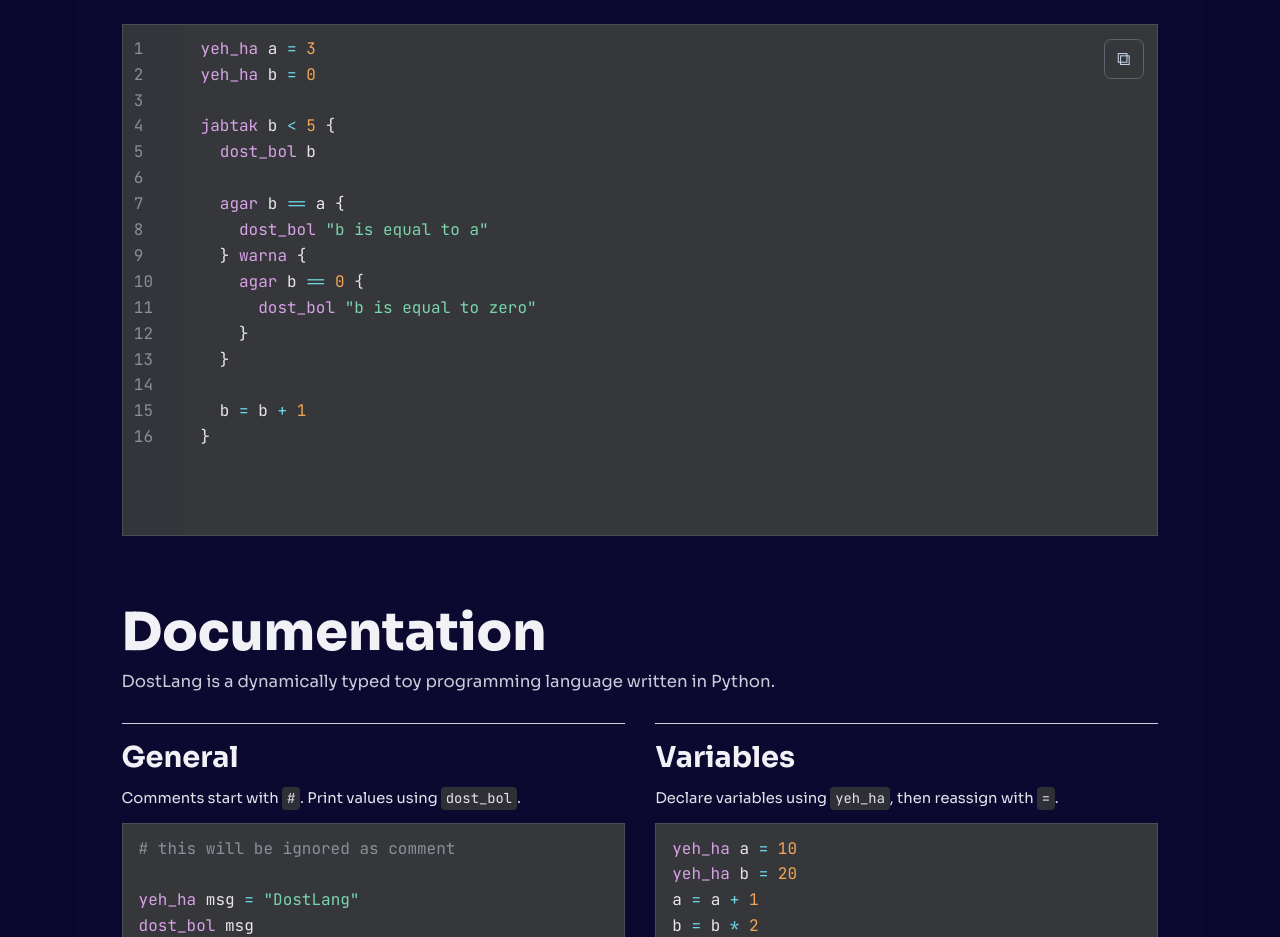
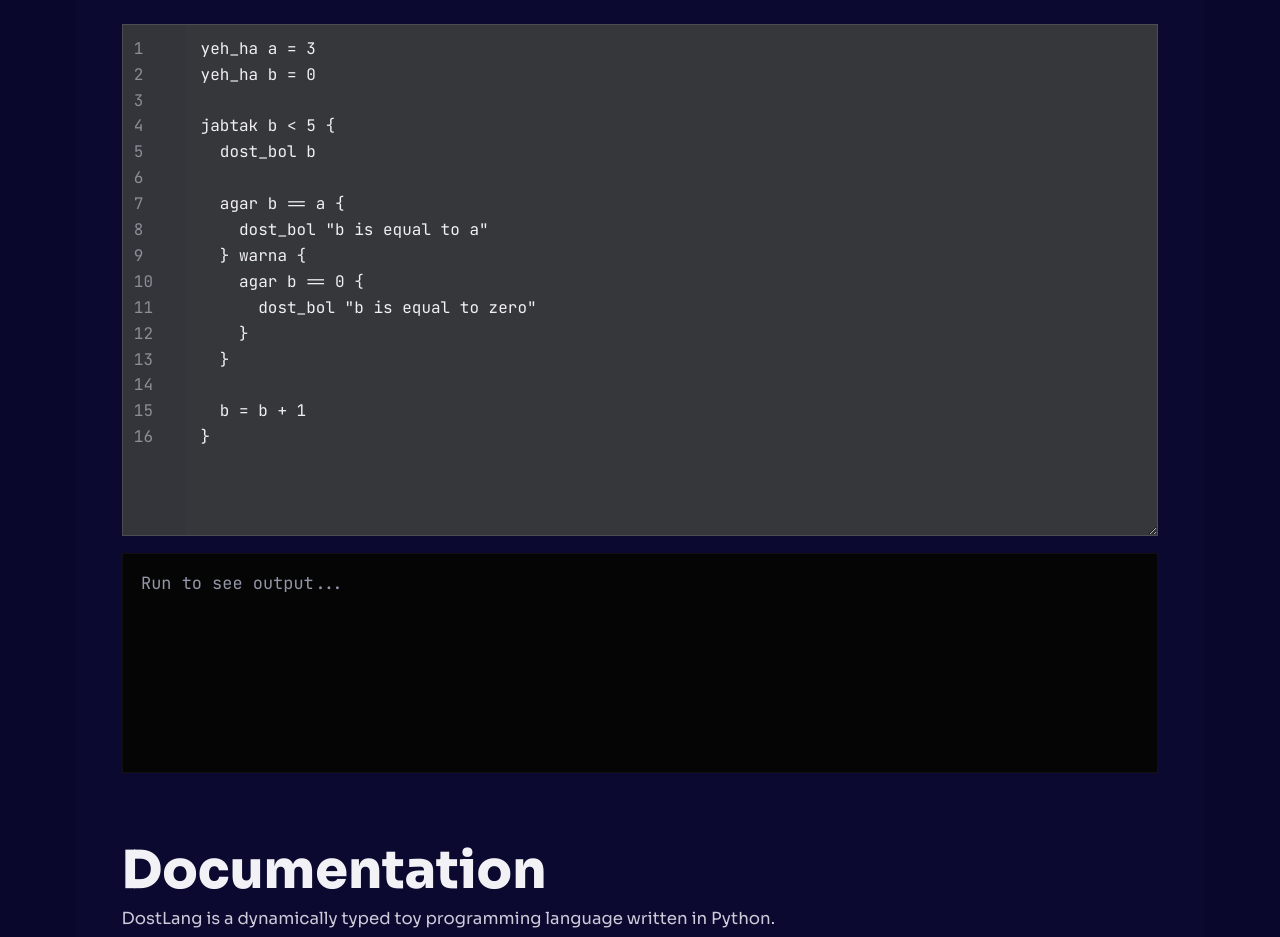
Before and after one commit to Mdkaifee/Dostlang_React, a React (Vite) app: page / in a window 1280 px wide. Shown: the part 735-1672 px from the top of the page. Built offline with nearby package versions, Linux system fonts and the light colour scheme.

Commit message:
updated copy

```diff
--- a/src/App.jsx
+++ b/src/App.jsx
@@ -1,4 +1,4 @@
-import { useMemo, useState } from 'react'
+import { useEffect, useMemo, useRef, useState } from 'react'
 
 const playgroundSample = `yeh_ha a = 3
 yeh_ha b = 0
@@ -69,6 +69,111 @@ function InlineTag({ children }) {
   return <code className="inline-tag">{children}</code>
 }
 
+function stripInlineComment(line) {
+  let quote = null
+  for (let i = 0; i < line.length; i += 1) {
+    const ch = line[i]
+    if ((ch === '"' || ch === "'") && line[i - 1] !== '\\') {
+      if (quote === ch) quote = null
+      else if (!quote) quote = ch
+    }
+    if (ch === '#' && !quote) return line.slice(0, i)
+  }
+  return line
+}
+
+function stripSemicolon(value) {
+  return value.trim().replace(/;$/, '').trim()
+}
+
+function adaptExpr(expr) {
+  return expr
+    .replace(/\bsach\b/g, 'true')
+    .replace(/\bjhoot\b/g, 'false')
+    .replace(/\baur\b/g, '&&')
+    .replace(/\bya\b/g, '||')
+    .replace(/\bnahi\b/g, '!')
+}
+
+function compileToJs(code) {
+  const lines = code.split('\n')
+  let guardCounter = 0
+
+  return lines
+    .map((raw) => stripInlineComment(raw).replace(/\s+$/, ''))
+    .map((line) => {
+      const trimmed = line.trim()
+      if (!trimmed) return ''
+
+      const indent = line.slice(0, line.length - trimmed.length)
+
+      const chainedElseIf = trimmed.match(/^}\s*agar\s+(.+)\s*{$/)
+      if (chainedElseIf) {
+        return `${indent}} else if (${adaptExpr(stripSemicolon(chainedElseIf[1]))}) {`
+      }
+
+      if (/^}\s*warna\s*{$/.test(trimmed)) {
+        return `${indent}} else {`
+      }
+
+      if (trimmed === '{' || trimmed === '}') {
+        return `${indent}${trimmed}`
+      }
+
+      if (/^warna\s*{$/.test(trimmed)) {
+        return `${indent}else {`
+      }
+
+      const ifMatch = trimmed.match(/^agar\s+(.+)\s*{$/)
+      if (ifMatch) {
+        return `${indent}if (${adaptExpr(stripSemicolon(ifMatch[1]))}) {`
+      }
+
+      const whileMatch = trimmed.match(/^jabtak\s+(.+)\s*{$/)
+      if (whileMatch) {
+        guardCounter += 1
+        const cond = adaptExpr(stripSemicolon(whileMatch[1]))
+        return `${indent}for (let __loopGuard${guardCounter} = 0; __loopGuard${guardCounter} < 10000 && (${cond}); __loopGuard${guardCounter}++) {`
+      }
+
+      const declare = trimmed.match(/^yeh_ha\s+([a-zA-Z_][a-zA-Z0-9_]*)\s*=\s*(.+)$/)
+      if (declare) {
+        return `${indent}let ${declare[1]} = ${adaptExpr(stripSemicolon(declare[2]))};`
+      }
+
+      const print = trimmed.match(/^dost_bol\s+(.+)$/)
+      if (print) {
+        return `${indent}__out.push(${adaptExpr(stripSemicolon(print[1]))});`
+      }
+
+      const assign = trimmed.match(/^([a-zA-Z_][a-zA-Z0-9_]*)\s*=\s*(.+)$/)
+      if (assign) {
+        return `${indent}${assign[1]} = ${adaptExpr(stripSemicolon(assign[2]))};`
+      }
+
+      return `${indent}${adaptExpr(stripSemicolon(trimmed))};`
+    })
+    .join('\n')
+}
+
+function executeDost(code) {
+  const jsCode = compileToJs(code)
+
+  try {
+    const runner = new Function(`"use strict"; const __out = []; ${jsCode}; return __out;`)
+    const output = runner()
+    return {
+      ok: true,
+      lines: output.map((item) => String(item)),
+    }
+  } catch (error) {
+    return {
+      ok: false,
+      lines: [String(error?.message || error)],
+    }
+  }
+}
+
 function highlightLine(line) {
   const commentIdx = line.indexOf('#')
   const codePart = commentIdx >= 0 ? line.slice(0, commentIdx) : line
@@ -105,44 +210,96 @@ function highlightLine(line) {
   )
 }
 
-function CodeLines({ code, withNumbers = false }) {
+function CodeLines({ code }) {
+  const [copied, setCopied] = useState(false)
+  const timeoutRef = useRef(null)
   const lines = code.split('\n')
 
+  useEffect(
+    () => () => {
+      if (timeoutRef.current) clearTimeout(timeoutRef.current)
+    },
+    [],
+  )
+
+  const onCopy = async () => {
+    try {
+      await navigator.clipboard.writeText(code)
+      setCopied(true)
+      if (timeoutRef.current) clearTimeout(timeoutRef.current)
+      timeoutRef.current = setTimeout(() => setCopied(false), 1300)
+    } catch {
+      setCopied(false)
+    }
+  }
+
   return (
-    <div className={`code-grid ${withNumbers ? 'with-lines' : ''}`}>
-      {withNumbers ? (
-        <pre className="line-column" aria-hidden="true">
-          {lines.map((_, index) => (
-            <span key={`ln-${index + 1}`}>{index + 1}</span>
+    <div className="code-wrap">
+      <button className={`copy-fab ${copied ? 'copied' : ''}`} type="button" onClick={onCopy} aria-label="Copy code">
+        {copied ? '✓' : '⧉'}
+      </button>
+      {copied ? <span className="copy-badge">Copied!</span> : null}
+
+      <div className="code-grid">
+        <pre className="code-panel">
+          {lines.map((line, index) => (
+            <div className="code-row" key={`line-${index}`}>
+              {highlightLine(line)}
+            </div>
           ))}
         </pre>
-      ) : null}
-      <pre className="code-panel">
-        {lines.map((line, index) => (
-          <div className="code-row" key={`line-${index}`}>
-            {highlightLine(line)}
-          </div>
-        ))}
-      </pre>
+      </div>
     </div>
   )
 }
 
 function App() {
   const [playgroundCode, setPlaygroundCode] = useState(playgroundSample)
-  const lineCountMemo = useMemo(() => playgroundCode.split('\n').length, [playgroundCode])
+  const [terminalLines, setTerminalLines] = useState([])
+  const [runOk, setRunOk] = useState(true)
+  const [playCopied, setPlayCopied] = useState(false)
+  const copyTimeoutRef = useRef(null)
 
-  const onClear = () => setPlaygroundCode('')
-  const onRun = () => setPlaygroundCode((prev) => prev)
-  const onCopy = async () => {
+  const lineNumbers = useMemo(() => {
+    const count = Math.max(playgroundCode.split('\n').length, 1)
+    return Array.from({ length: count }, (_, idx) => idx + 1)
+  }, [playgroundCode])
+
+  useEffect(
+    () => () => {
+      if (copyTimeoutRef.current) clearTimeout(copyTimeoutRef.current)
+    },
+    [],
+  )
+
+  const onCopyPlayground = async () => {
     try {
       await navigator.clipboard.writeText(playgroundCode)
+      setPlayCopied(true)
+      if (copyTimeoutRef.current) clearTimeout(copyTimeoutRef.current)
+      copyTimeoutRef.current = setTimeout(() => setPlayCopied(false), 1300)
     } catch {
-      // Clipboard is optional.
+      setPlayCopied(false)
     }
   }
 
-  const hasCode = lineCountMemo > 0
+  const onClear = () => {
+    setPlaygroundCode('')
+    setTerminalLines([])
+    setRunOk(true)
+  }
+
+  const onRun = () => {
+    const result = executeDost(playgroundCode)
+    if (result.ok) {
+      const lines = result.lines.length ? result.lines.map((line) => `> ${line}`) : ['> (no output)']
+      setTerminalLines(['Shandaar bhai 🎉', ...lines])
+      setRunOk(true)
+    } else {
+      setTerminalLines(['Arre yaar, error aa gaya', `> ${result.lines[0]}`])
+      setRunOk(false)
+    }
+  }
 
   return (
     <main className="page-shell">
@@ -188,11 +345,46 @@ function App() {
           </div>
         </div>
 
-        <div className="playground-editor-wrap">
-          <button className="copy-btn" onClick={onCopy} type="button" aria-label="Copy code">
-            ⧉
+        <div className="playground-editor-wrap code-wrap">
+          <button
+            className={`copy-fab ${playCopied ? 'copied' : ''}`}
+            onClick={onCopyPlayground}
+            type="button"
+            aria-label="Copy playground code"
+          >
+            {playCopied ? '✓' : '⧉'}
           </button>
-          {hasCode ? <CodeLines code={playgroundCode} withNumbers /> : <div className="empty-code">No code</div>}
+          {playCopied ? <span className="copy-badge">Copied!</span> : null}
+
+          <div className="editor-grid">
+            <pre className="line-column" aria-hidden="true">
+              {lineNumbers.map((num) => (
+                <span key={`line-${num}`}>{num}</span>
+              ))}
+            </pre>
+
+            <textarea
+              className="editor-input"
+              value={playgroundCode}
+              onChange={(event) => setPlaygroundCode(event.target.value)}
+              spellCheck={false}
+            />
+          </div>
+        </div>
+
+        <div className="terminal-shell">
+          {terminalLines.length ? (
+            terminalLines.map((line, idx) => (
+              <div
+                key={`term-${idx}`}
+                className={`terminal-line ${idx === 0 ? (runOk ? 'success' : 'error') : ''}`}
+              >
+                {line}
+              </div>
+            ))
+          ) : (
+            <div className="terminal-line muted">Run to see output...</div>
+          )}
         </div>
       </section>
 
--- a/src/styles.css
+++ b/src/styles.css
@@ -152,7 +152,25 @@ body {
   min-height: 510px;
 }
 
-.copy-btn {
+.empty-code {
+  min-height: 510px;
+  display: grid;
+  place-items: center;
+  color: #afacbc;
+  font-family: 'JetBrains Mono', monospace;
+}
+
+.code-wrap {
+  position: relative;
+}
+
+.editor-grid {
+  display: grid;
+  grid-template-columns: 62px 1fr;
+  min-height: 510px;
+}
+
+.copy-fab {
   position: absolute;
   top: 0.9rem;
   right: 0.84rem;
@@ -165,14 +183,42 @@ body {
   background: transparent;
   font-size: 1.18rem;
   cursor: pointer;
+  opacity: 0;
+  transform: translateY(-2px);
+  transition: opacity 140ms ease, transform 140ms ease, border-color 140ms ease;
 }
 
-.empty-code {
-  min-height: 510px;
-  display: grid;
-  place-items: center;
-  color: #afacbc;
-  font-family: 'JetBrains Mono', monospace;
+.copy-badge {
+  position: absolute;
+  top: 1.12rem;
+  right: 3.7rem;
+  z-index: 3;
+  background: #5f6168;
+  color: #fff;
+  border-radius: 0.35rem;
+  font-size: 0.8rem;
+  padding: 0.18rem 0.4rem;
+  opacity: 0;
+  transform: translateY(-2px);
+  animation: badge-in 140ms ease forwards;
+}
+
+@keyframes badge-in {
+  to {
+    opacity: 1;
+    transform: translateY(0);
+  }
+}
+
+.code-wrap:hover .copy-fab,
+.copy-fab.copied {
+  opacity: 1;
+  transform: translateY(0);
+}
+
+.copy-fab.copied {
+  color: #fff;
+  border-color: #ece9ef;
 }
 
 .code-grid.with-lines {
@@ -193,6 +239,20 @@ body {
 
 .line-column span {
   display: block;
+}
+
+.editor-input {
+  width: 100%;
+  min-height: 510px;
+  border: 0;
+  outline: none;
+  resize: vertical;
+  background: var(--panel);
+  color: #f1eff4;
+  font-family: 'JetBrains Mono', monospace;
+  font-size: 1rem;
+  line-height: 1.62;
+  padding: 0.7rem 1rem;
 }
 
 .code-panel {
@@ -232,6 +292,34 @@ body {
 .tok-punc,
 .tok-plain {
   color: #e8e7ee;
+}
+
+.terminal-shell {
+  margin-top: 1.1rem;
+  background: #050505;
+  border: 1px solid #111;
+  min-height: 220px;
+  padding: 1rem 1.15rem;
+  font-family: 'JetBrains Mono', monospace;
+  font-size: 1.06rem;
+  overflow: auto;
+}
+
+.terminal-line {
+  line-height: 1.55;
+  color: #f8f8f8;
+}
+
+.terminal-line.success {
+  color: #00af61;
+}
+
+.terminal-line.error {
+  color: #ff7a7a;
+}
+
+.terminal-line.muted {
+  color: #9296a6;
 }
 
 .docs-section {
@@ -311,6 +399,10 @@ body {
     grid-template-columns: 1fr;
   }
 
+  .editor-grid {
+    grid-template-columns: 48px 1fr;
+  }
+
   .code-grid.with-lines {
     grid-template-columns: 48px 1fr;
   }
```
